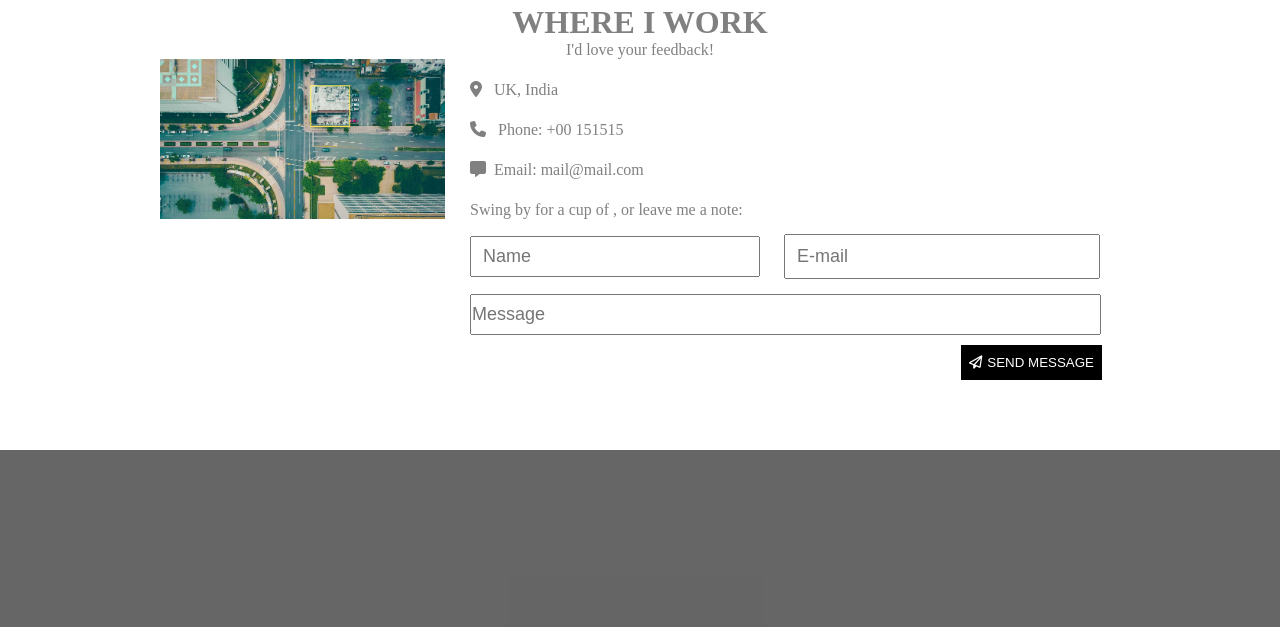
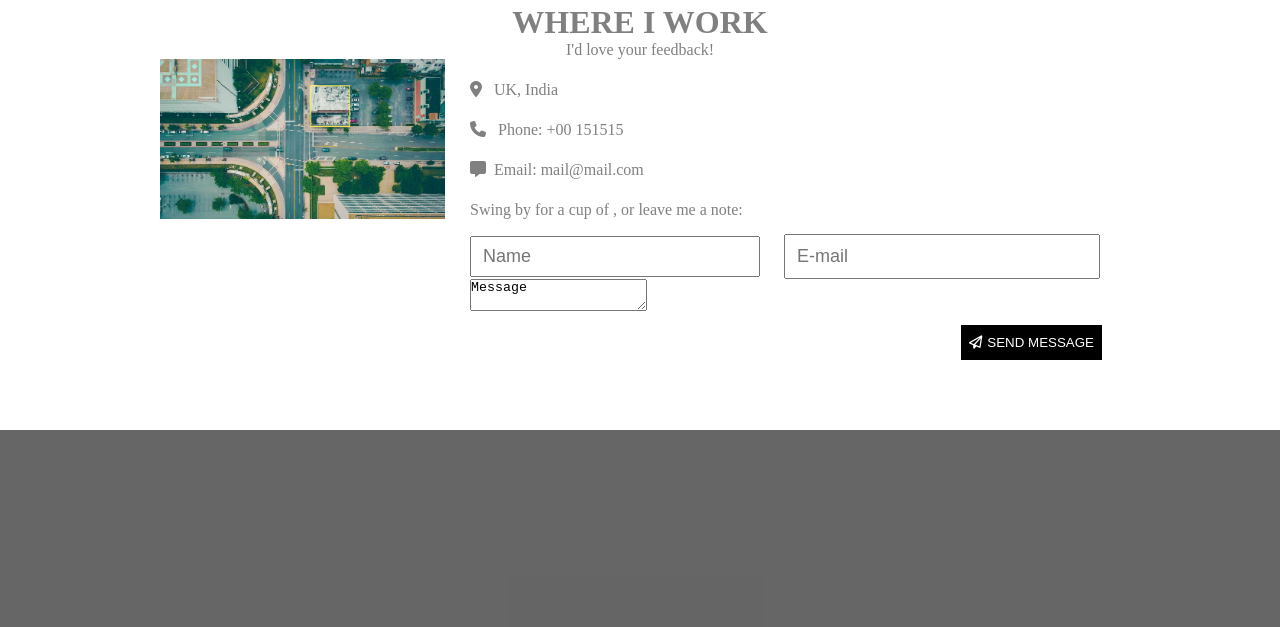
Before and after one commit to Mayankrawat01/repo_1, a plain HTML site: page index.html in a window 1280 px wide. Shown: the part 2729-3356 px from the top of the page. Drawn offline with Linux system fonts and the light colour scheme; files whose address does not match are found by name.

Commit message:
Update index.html

```diff
--- a/index.html
+++ b/index.html
@@ -108,7 +108,10 @@
 <input type="email" placeholder="E-mail">
 </div>
 <div id="down">
-<input type="search" placeholder="Message"></div>
+<textarea id="story" name="story"
+         >
+Message
+</textarea></div>
 <button id="mes"><i class="fa-regular fa-paper-plane"></i>SEND MESSAGE</button>
     </div>
 
```
